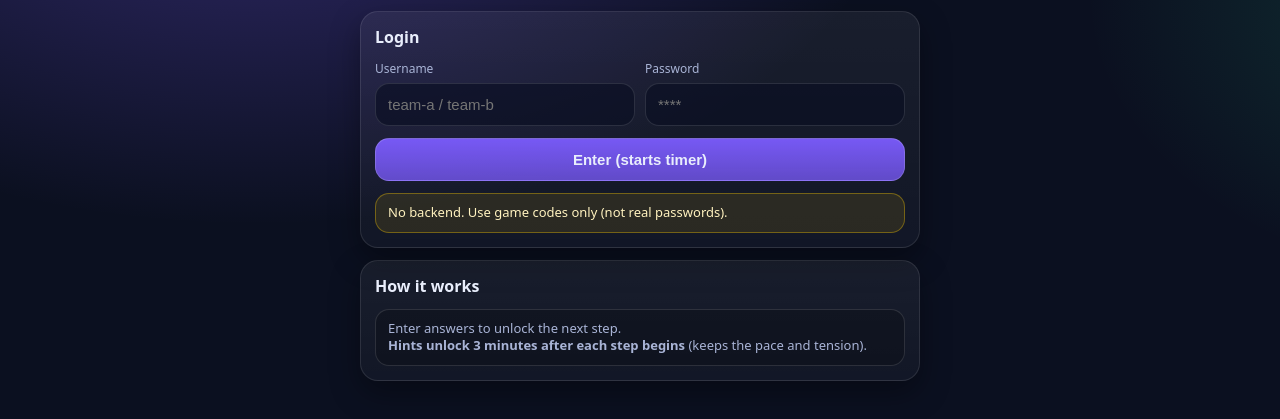
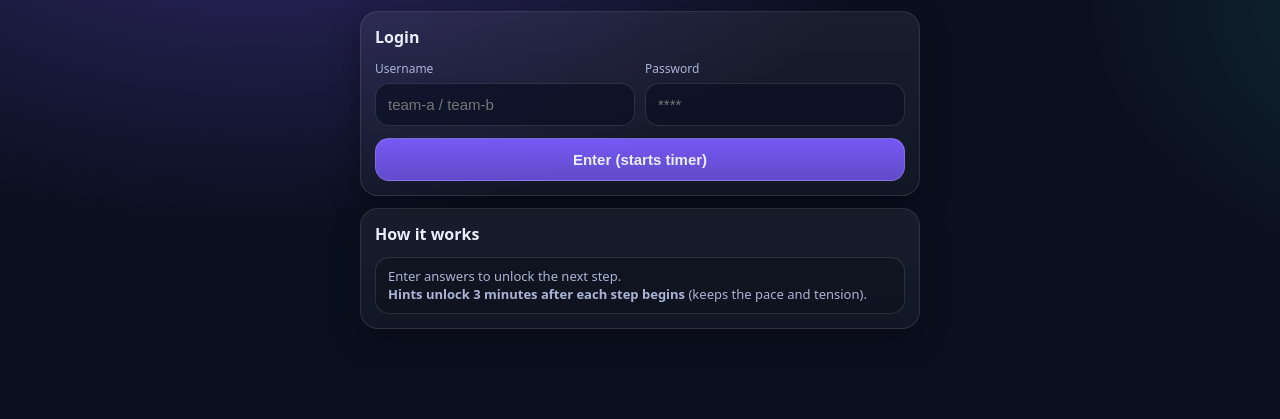
Before and after one commit to Angelokh22/talaegame, a plain HTML site: page index.html in a window 1280 px wide. Shown: the part 85-504 px from the top of the page. Drawn offline with Linux system fonts and the light colour scheme.

Commit message:
Update index.html

```diff
--- a/index.html
+++ b/index.html
@@ -251,7 +251,6 @@ function loginCard(){
       </div>
     </div>
     <button id="go">Enter (starts timer)</button>
-    <div class="msg warn">No backend. Use game codes only (not real passwords).</div>
   `;
   d.querySelector("#go").onclick = ()=>{
     const u = d.querySelector("#u").value.trim().toLowerCase();
```
